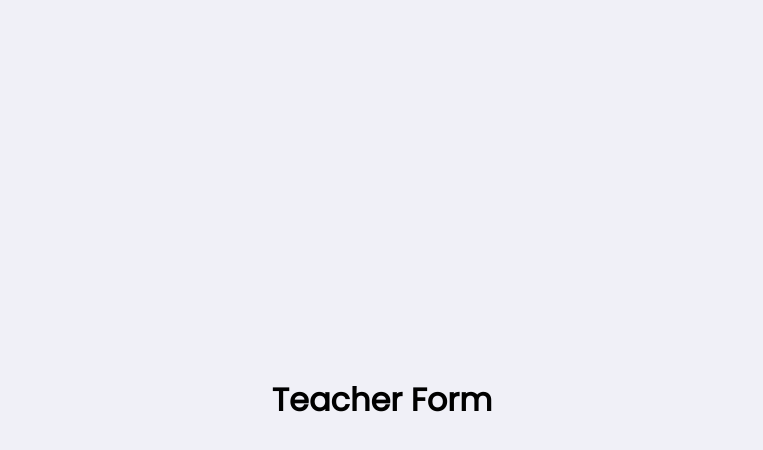
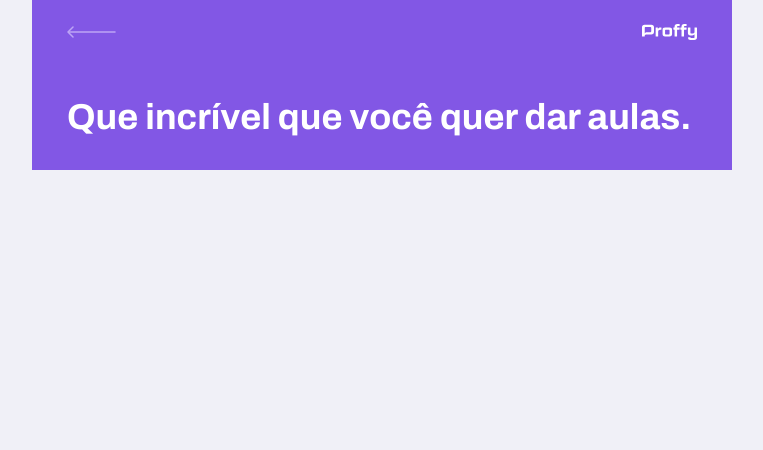
Before and after one commit to atilara/proffy, a React (Create React App) app in the folder web/: page /give-classes in a window 1280 px wide. Shown: the top 450 px of the page, without its empty margins (258-1021 px from the left). Built offline with nearby package versions, Linux system fonts and the light colour scheme.

Commit message:
Create PageHeader functional component

```diff
--- /dev/null
+++ b/web/src/components/PageHeader/index.tsx
@@ -0,0 +1,31 @@
+import React from 'react';
+import { Link } from 'react-router-dom';
+
+import logoImg from '../../assets/images/logo.svg';
+import backIcon from '../../assets/images/icons/back.svg';
+
+import './styles.css';
+
+interface PageHeaderProps {
+	title: string;
+}
+
+// Componenente escrito em formato de função (Function Component) que recebe o PageHeader
+// Props como parâmetro
+const PageHeader: React.FC<PageHeaderProps> = (props) => {
+	return (
+		<header className="page-header">
+			<div className="top-bar-container">
+				<Link to="/">
+					<img src={backIcon} alt="Voltar" />
+				</Link>
+				<img src={logoImg} alt="Proffy" />
+			</div>
+			<div className="header-content">
+				<strong>{props.title}</strong>
+			</div>
+		</header>
+	);
+};
+
+export default PageHeader;
--- /dev/null
+++ b/web/src/components/PageHeader/styles.css
@@ -0,0 +1,41 @@
+.page-header {
+	display: flex;
+	flex-direction: column;
+	background: var(--color-primary);
+}
+
+.page-header .top-bar-container {
+	width: 90%;
+	margin: 0 auto;
+	display: flex;
+	justify-content: space-between;
+	align-items: center;
+	color: var(--color-text-in-primary);
+	padding: 1.6rem 0;
+}
+
+.page-header .top-bar-container a {
+	height: 3.2rem;
+	transition: opacity 0.2s;
+}
+
+.page-header .top-bar-container a:hover {
+	opacity: 0.6;
+}
+
+.page-header .top-bar-container > img {
+	height: 1.6rem;
+}
+
+.page-header .header-content {
+	width: 90%;
+	margin: 0 auto;
+	position: relative;
+	margin: 3.2rem auto;
+}
+
+.page-header .header-content strong {
+	font: 700 3.6rem Archivo;
+	line-height: 4.2rem;
+	color: var(--color-title-in-primary);
+}
--- a/web/src/pages/TeacherForm/index.tsx
+++ b/web/src/pages/TeacherForm/index.tsx
@@ -1,7 +1,15 @@
 import React from 'react';
 
+import PageHeader from '../../components/PageHeader';
+
+import './styles.css';
+
 function TeacherForm() {
-	return <h1>Teacher Form</h1>;
+	return (
+		<div id="page-teacher-form" className="container">
+			<PageHeader title="Que incrível que você quer dar aulas." />
+		</div>
+	);
 }
 
 export default TeacherForm;
--- /dev/null
+++ b/web/src/pages/TeacherForm/styles.css
@@ -0,0 +1,4 @@
+#page-teacher-form {
+	width: 100vw;
+	height: 100vh;
+}
--- a/web/src/pages/TeacherList/index.tsx
+++ b/web/src/pages/TeacherList/index.tsx
@@ -1,7 +1,15 @@
 import React from 'react';
 
+import PageHeader from '../../components/PageHeader';
+
+import './styles.css';
+
 function TeacherList() {
-	return <h1>Teachers</h1>;
+	return (
+		<div id="page-teacher-list" className="container">
+			<PageHeader title="Estes são os proffys disponíveis" />
+		</div>
+	);
 }
 
 export default TeacherList;
--- /dev/null
+++ b/web/src/pages/TeacherList/styles.css
@@ -0,0 +1,4 @@
+#page-teacher-list {
+	width: 100vw;
+	height: 100vh;
+}
```
